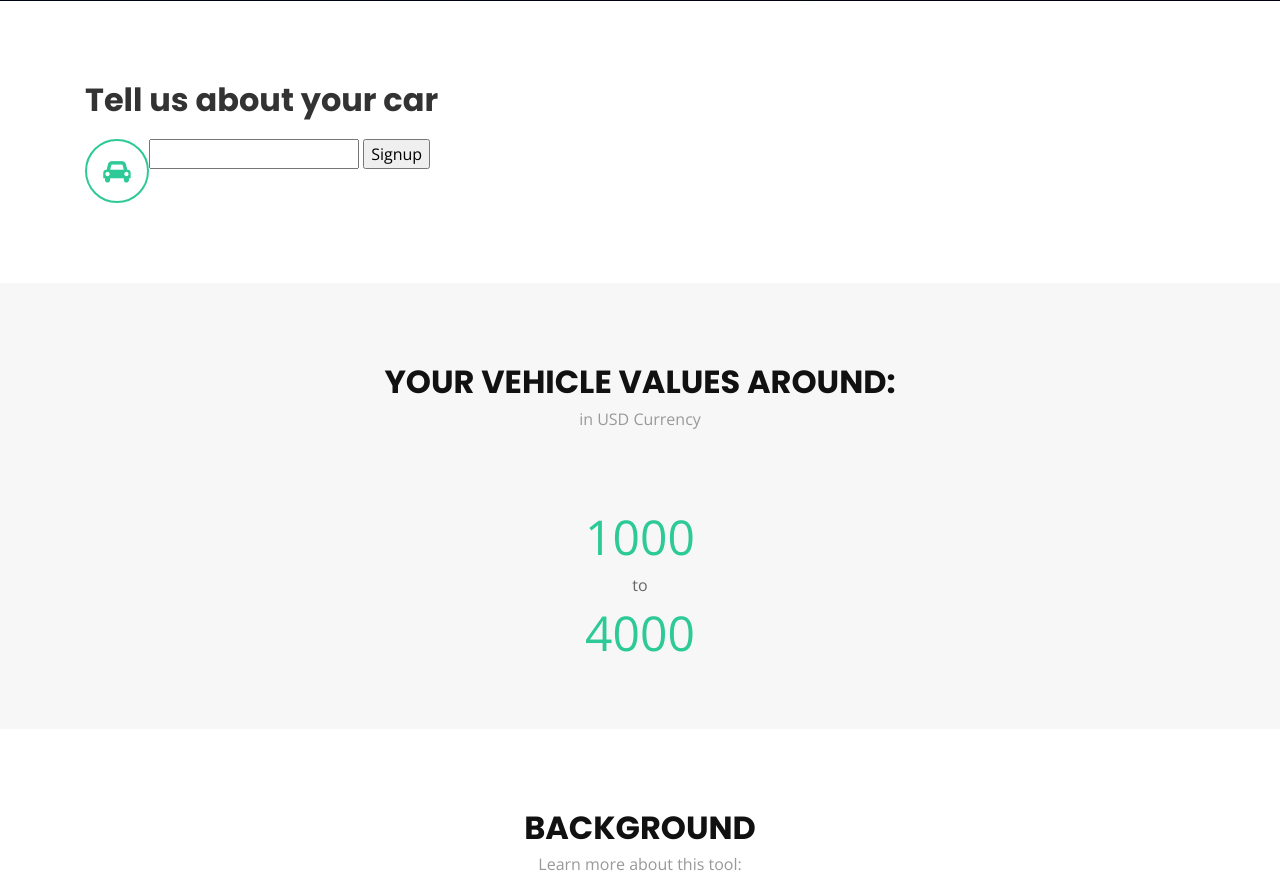
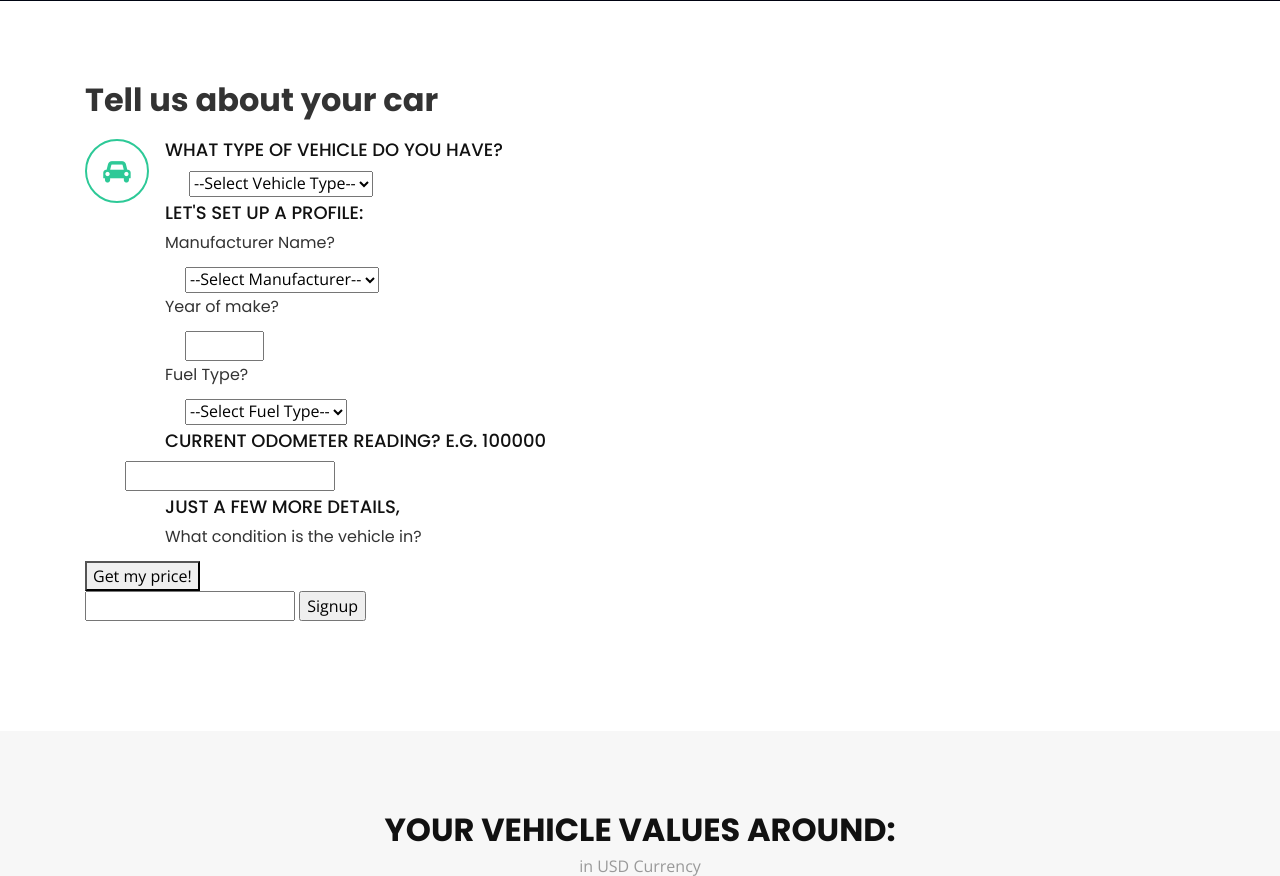
Before and after one commit to Dearsu520/automotive-modeling-project, a Flask app: page / in a window 1280 px wide. Shown: the part 799-1675 px from the top of the page. Run offline with Flask 2, Linux system fonts and the light colour scheme; some libraries are stand-ins or nearby versions.

Commit message:
website update

```diff
--- a/templates/index.html
+++ b/templates/index.html
@@ -102,7 +102,7 @@
 
               <div class="icon"><i class="fa fa-automobile"></i></div>
 
-              <!-- <form action="/api/priceInquery">
+              <form action="/api/priceInquery" method="post">
 
                 <h4 class="title"><a href="">What type of vehicle do you have?</a></h4>
 
@@ -122,7 +122,7 @@
 
                 <h3 class="subtitle">Year of make?</h3>
 
-                <input type="number" id="tentacles" name="year" class="number-input" min="1000" max="2021"></input>
+                <input type="number" name="year" class="number-input" min="1000" max="2021"></input>
 
                 <h3 class="subtitle">Fuel Type?</h3>
 
@@ -136,13 +136,13 @@
 
                 <h4 class="title"><a href="">Current odometer reading? e.g. 100000</a></h4>
 
-                <input type="number" id="tentacles" name="odometer" class="number-input" style="margin-left: 40px;"></input>
+                <input type="number" name="odometer" class="number-input" style="margin-left: 40px;"></input>
 
                 <h4 class="title"><a href="">Just a few more details, </a></h4>
 
                 <h3 class="subtitle">What condition is the vehicle in?</h3>
 
-                <label class="radio-inline">
+                <!-- <label class="radio-inline">
                   <input type="radio" name="optradio">Don't want to say</input>
                 </label>
                 <label class="radio-inline">
@@ -177,14 +177,17 @@
                 </label>
                 <label class="radio-inline">
                   <input type="radio" name="optradio">Other</input>
-                </label>
+                </label> -->
 
                 <button type="submit"> Get my price! </button>
 
-              </form> -->
+              </form>
+
+
               <form action="/signup" method="post">
                 <input type="text" name="email"></input>
                 <input type="submit" value="Signup"></input>
+
               </form>
 
             </div>
```
